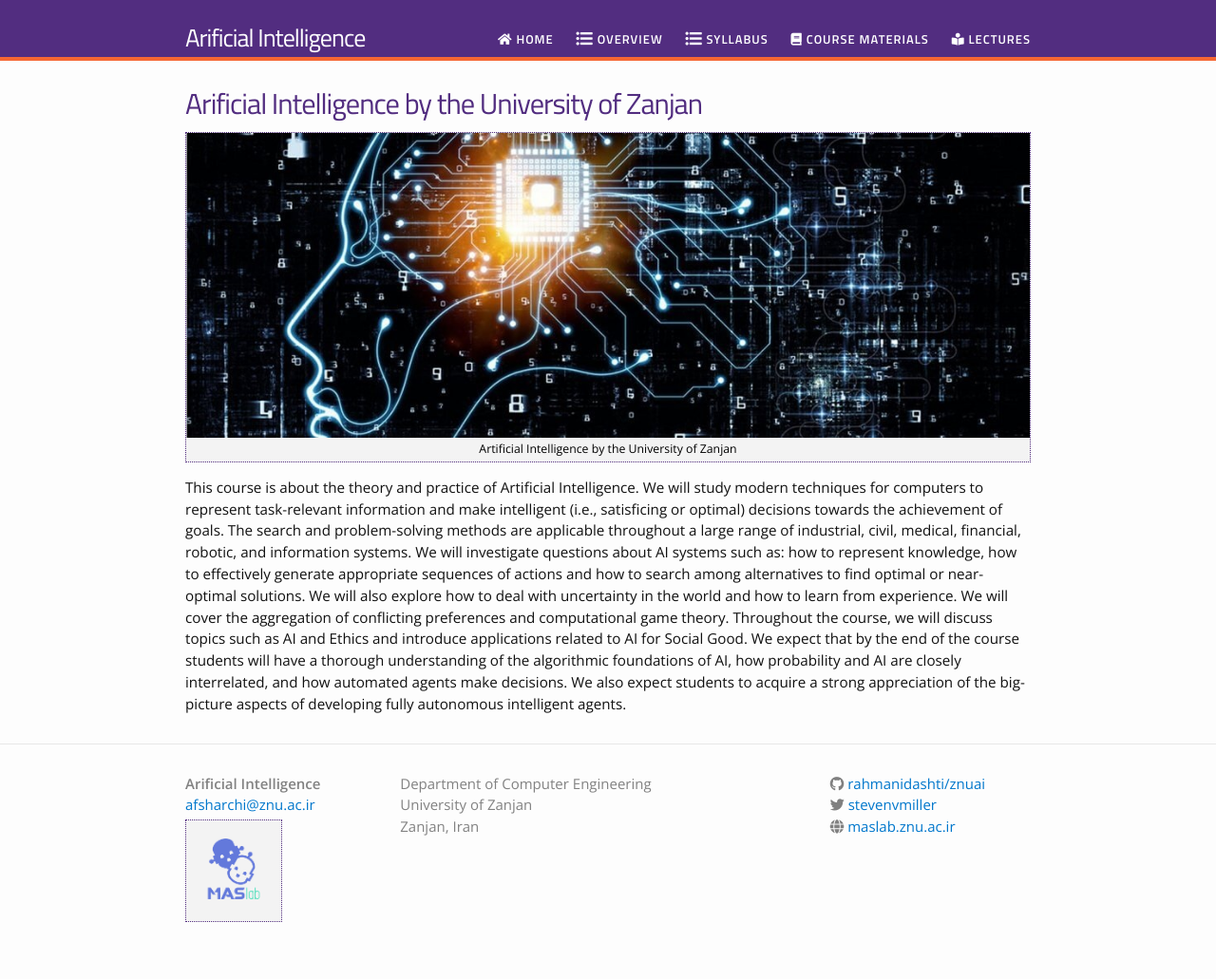
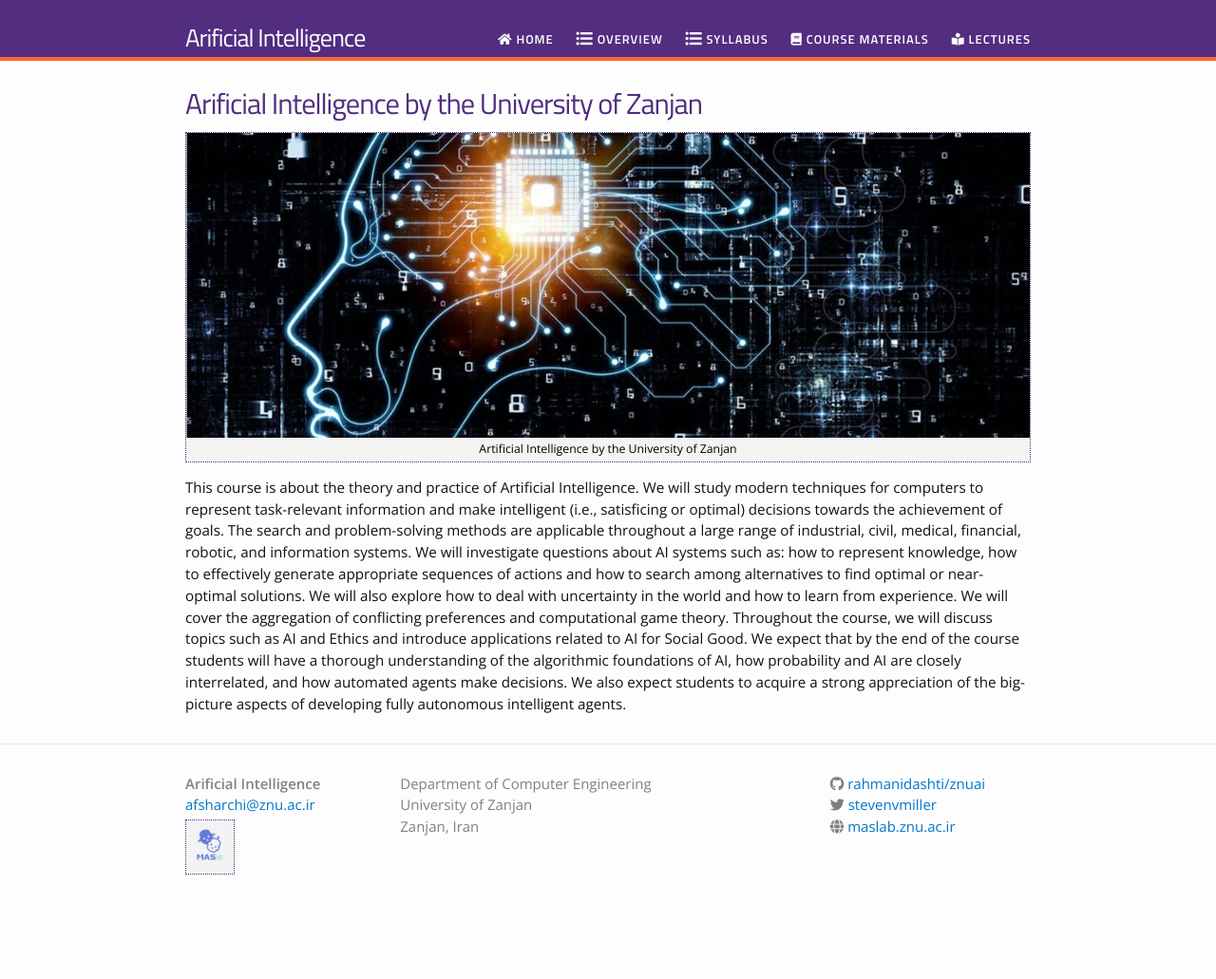
Before and after one commit to rahmanidashti/znuai, a Jekyll site: the page built from index.html, in a window 1280 px wide. Shown: the whole page at 95% size. Built offline with Jekyll 4.4.1, drawn with Linux system fonts in a browser that asks for light colours; nearby versions of some CDN libraries; after the commit the page ends 981 px from its top, so only the background shows below that.

Commit message:
Update footer.html

```diff
--- a/_includes/footer.html
+++ b/_includes/footer.html
@@ -6,7 +6,7 @@
           <li><strong>{{ site.title }}</strong></li>
 			<li>{{ site.jobtitle }}</li>
           <li><a href="mailto:{{ site.email }}">{{ site.email }}</a></li>
-	  <li>{% include image.html url="/znuai/_images/MASlab.png" width=100 align="left" %}</li>
+	  <li>{% include image.html url="/znuai/_images/MASlab.png" width=50 align="left" %}</li>
         </ul>
       </div>
 
```
